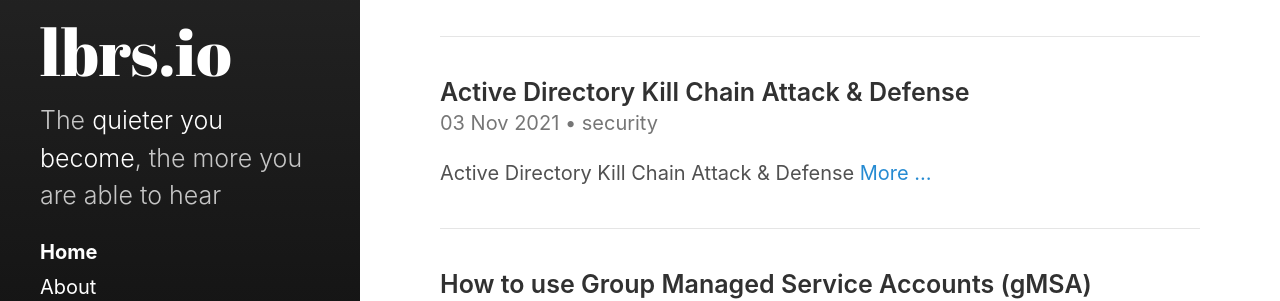
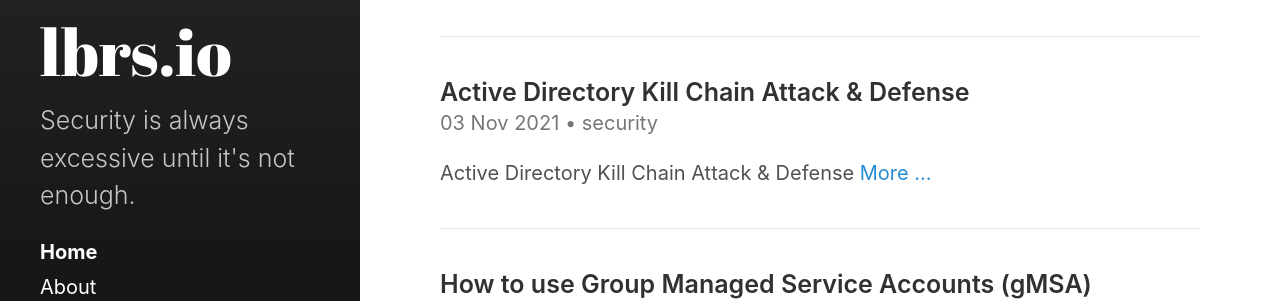
Before and after one commit to cdrclbrs/blog, a Jekyll site: the page built from index.html, in a window 1280 px wide. Shown: the part 418-719 px from the top of the page. Built offline with Jekyll 4.4.1, drawn with Linux system fonts in a browser that asks for light colours; the list of posts is cut into pages by our own code.

Commit message:
commt secu

```diff
--- a/_config.yml
+++ b/_config.yml
@@ -9,7 +9,7 @@
 telegram:         petitleub
 github_username:  cdrclbrs
 tagline:          "Security is always excessive until it's not enough."
-description:      'The <a href="">quieter you become</a>, the more you are able to hear'
+description:      "Security is always excessive until it's not enough."
 url:              https://blog.lbrs.io/
 #baseurl:          '/'
                   # the optional subpath of your site, e.g. "/blog"
```
